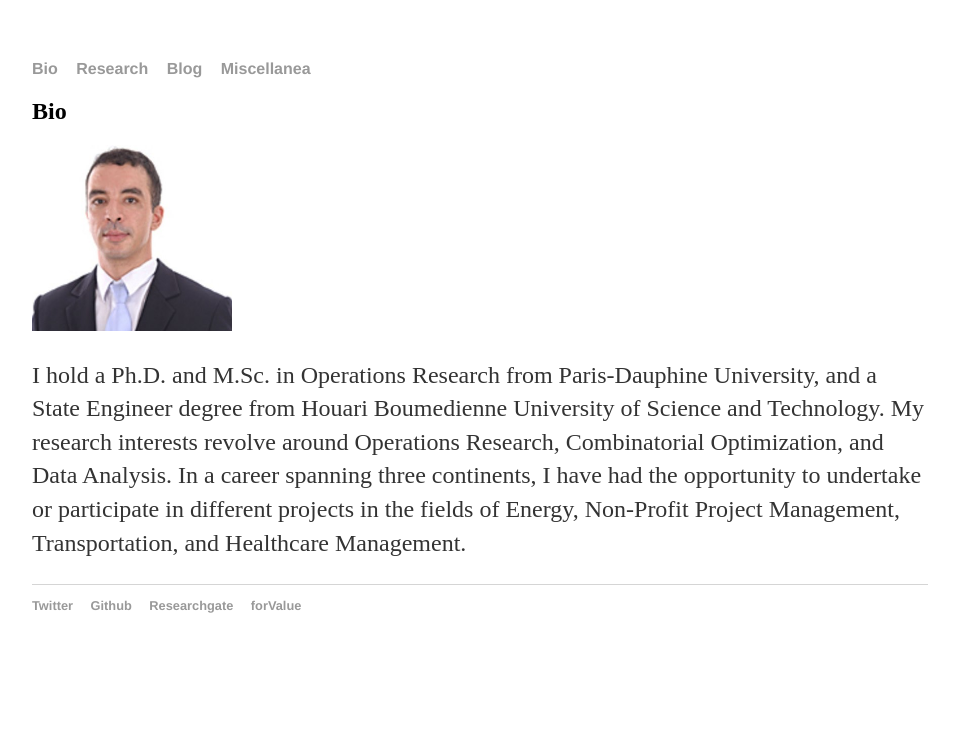
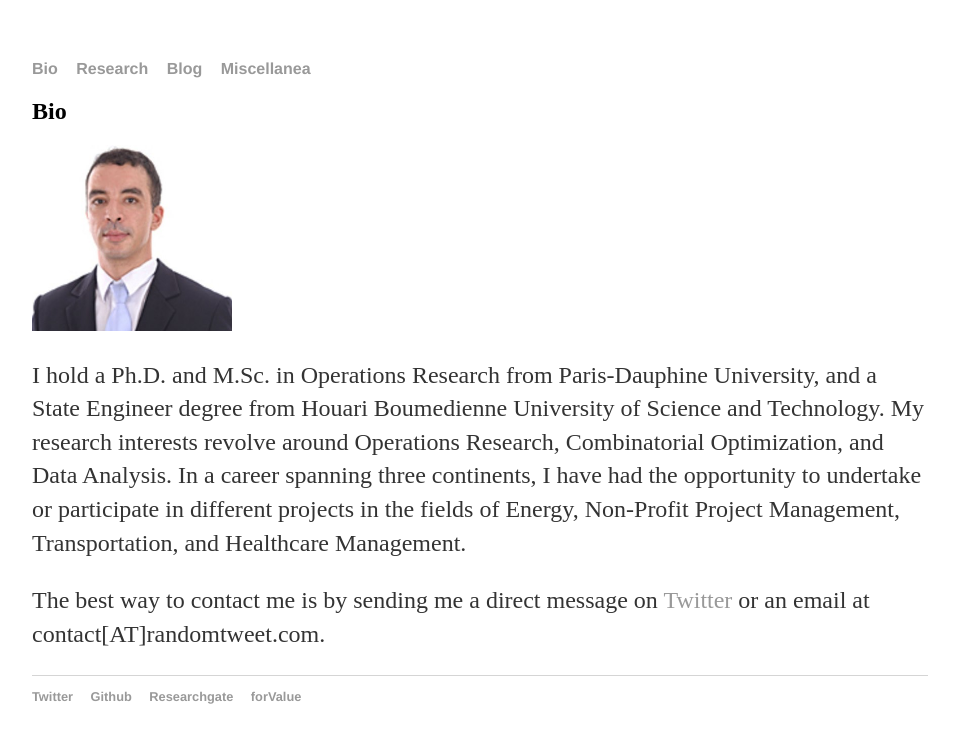
Before and after one commit to ndehouche/ndehouche.github.io, a Jekyll site: the page built from index.html, in a window 1280 px wide. Shown: the top 743 px of the page, without its empty margins (160-1119 px from the left). Built offline with Jekyll 4.4.1, drawn with Linux system fonts in a browser that asks for light colours.

Commit message:
Update index.html

```diff
--- a/index.html
+++ b/index.html
@@ -7,3 +7,7 @@
 	<img src="nd.jpg" alt="Nassim Dehouche" width="200">
 	      <p>I hold a Ph.D. and M.Sc. in Operations Research from Paris-Dauphine University, and a State Engineer degree from Houari Boumedienne University of Science and Technology. My research interests revolve around Operations Research, Combinatorial Optimization, and Data Analysis. In a career spanning three continents, I have had the opportunity to undertake or participate in different projects in the fields of Energy, Non-Profit Project Management, Transportation, and Healthcare Management.</p>
 </div><!-- /.blurb -->
+
+<div class="blurb">
+	<p>The best way to contact me is by sending me a direct message on <a href="https://twitter.com/ndehouche">Twitter</a> or an email at contact[AT]randomtweet.com.</p>
+</div><!-- /.blurb -->
```
